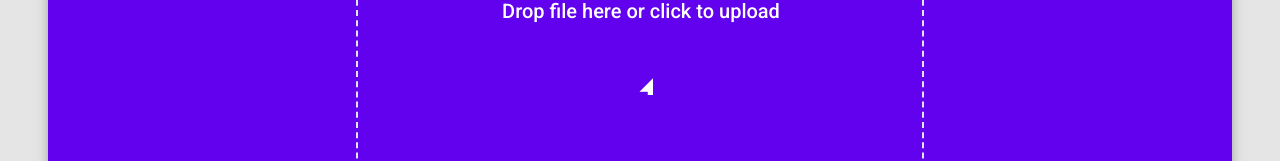
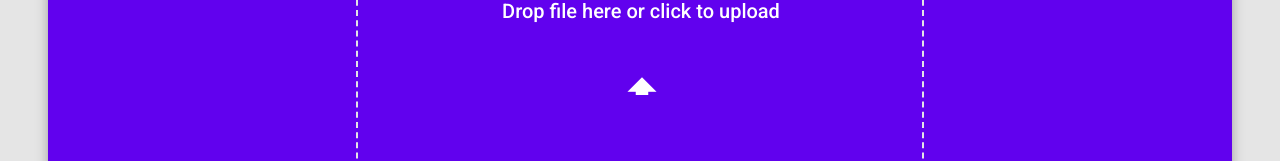
Before and after one commit to andremonte/readJson, an Angular app: page / in a window 1280 px wide. Shown: the part 238-399 px from the top of the page. Built offline with nearby package versions, Linux system fonts and the light colour scheme.

Commit message:
arrow in the middle screen is centralized now

```diff
--- a/src/app/app.component.html
+++ b/src/app/app.component.html
@@ -15,7 +15,7 @@
     <div class="droparea">
       <label for="file-input" class="dropfile row">
         <span class="text-center my-auto h5">Drop file here or click to upload</span>
-        <mat-icon class="material-icons-outlined mx-auto upload-icon p-0">file_upload</mat-icon>
+        <mat-icon class="material-icons-outlined mx-auto upload-icon p-0 pe-5">file_upload</mat-icon>
       </label>
       <input type="file" id="file-input" accept="text/plain" class="d-none" (change)="loadFile($event)" size="20"/>
     </div>
@@ -68,24 +68,6 @@
           </div>
         </div>
       </div>
-<!--       <div class="card mat-elevation-z8" style="width: 40rem; background-color: #E5E5E5; color: black">
-        <div class="card-header card-title py-2" style="background-color: #d4d3d3">Knoledge of Assessment Details</div>
-        <div class="card-body">
-          <div class="user-properties">
-            <p class="card-text my-0">Name: {{ obj.test.name }}</p>
-            <p class="card-text my-0">Id: {{ obj.test.id }}</p>
-            <p class="card-text my-0">Survey Date: {{ obj.surveyDate | date: 'short' }}</p>
-            <p class="card-text my-0">Access Code: {{ obj.testCode }}</p>
-            <p class="card-text my-0">Worth: {{ obj.test.worth }}</p>
-            <p class="card-text my-0">Number of Questions: {{ obj.test.answerKey.length }}</p>
-            <p class="card-text my-0">Multiple-Choice: {{ questTypes.mult }}</p>
-            <p class="card-text my-0">Short Answer: {{ questTypes.short }}</p>
-            <p class="card-text my-0">True-False: {{ questTypes.tf }}</p>
-            <p class="card-text my-0">Access Code: {{ obj.testCode }}</p>
-          </div>
-          <a href="#knoledgeAssessment" class="btn btn-primary mt-2 ms-auto">See Details</a>
-        </div>
-      </div> -->
     </div>
     <div *ngIf="loadType == 'Candidate'">
       2
@@ -93,9 +75,6 @@
     <div *ngIf="loadType == 'Both'">
       2
     </div>
-    <div id="knoledgeAssessment">
-      <h1>Opa</h1>
-    </div>
     <pre>{{ obj | json }}</pre>
   </div>
 </div>
--- a/src/app/app.component.ts
+++ b/src/app/app.component.ts
@@ -13,7 +13,7 @@ export class AppComponent {
   obj: any;
   dark: boolean = false;
   loadType: string = "";
-  file: any;
+  file: any = null;
   texto: string = "";
   fprogress: number = 0;
   questTypes = {mult: 0, short: 0, tf: 0};
```
